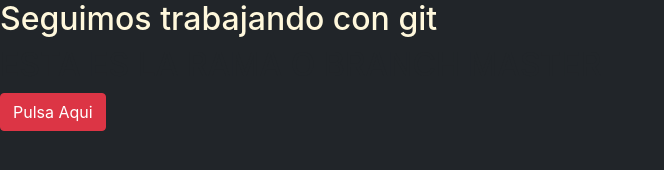
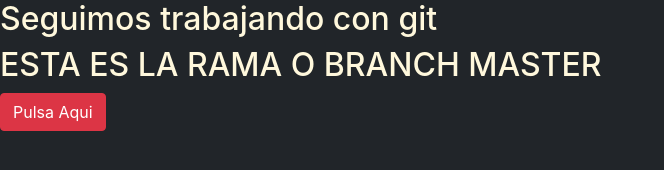
Before and after one commit to navago13/CursoPindoraInformatica, a plain HTML site: page Index.html in a window 1280 px wide. Shown: the whole page, without its empty margins (0-664 px from the left). Drawn offline with nearby package versions, Linux system fonts and the light colour scheme.

Commit message:
Rama master modificado

```diff
--- a/Index.html
+++ b/Index.html
@@ -14,7 +14,7 @@
 
 	<h1 class="h2" style="color: cornsilk;">Seguimos trabajando con git</h1>
 
-	<p class="h2">ESTA ES LA RAMA O BRANCH MASTER</p>
+	<p class="h2" style="color: cornsilk;">ESTA ES LA RAMA O BRANCH MASTER</p>
 
 	<input type="button" value="Pulsa Aqui" class="btn btn-danger" onclick="saludo()">
 
```
